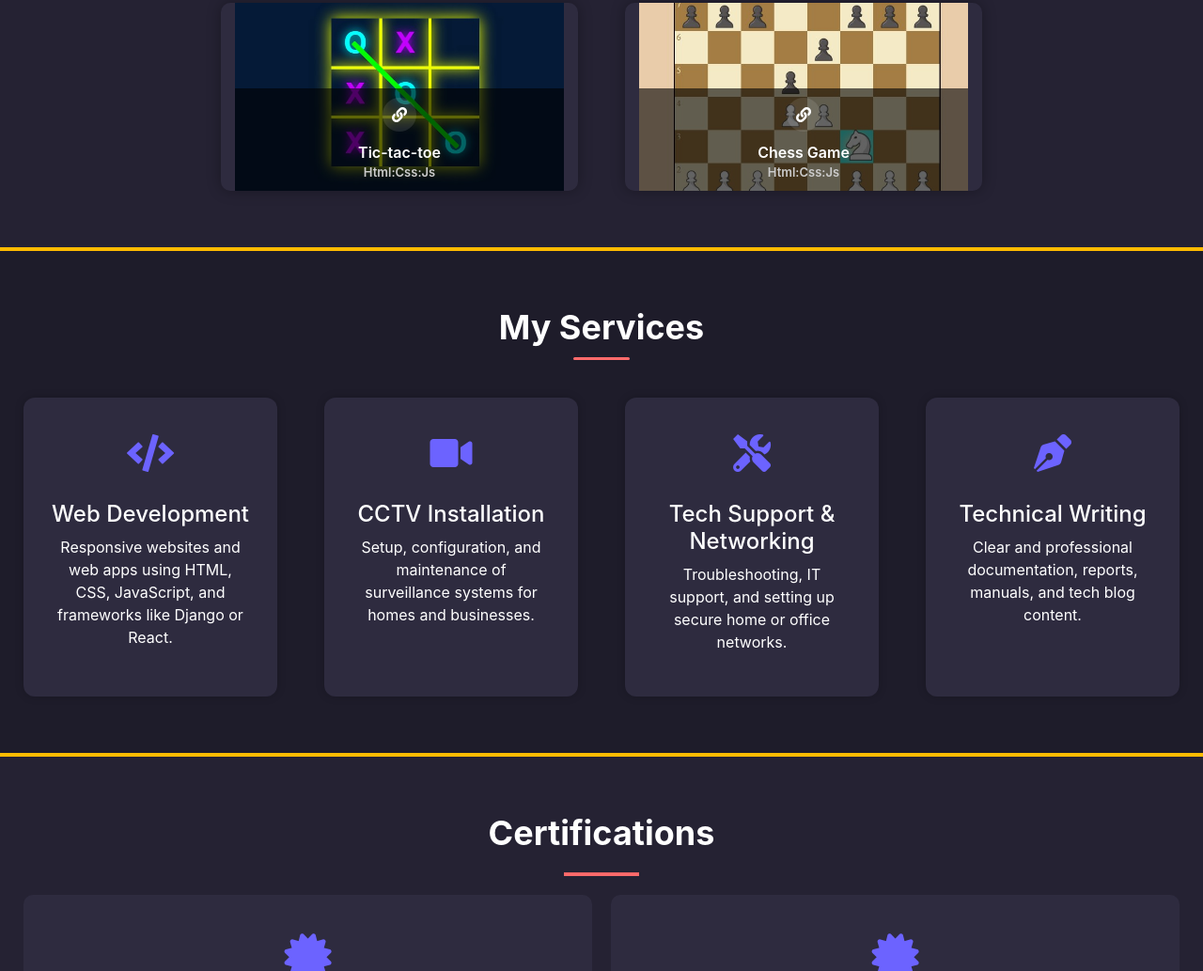
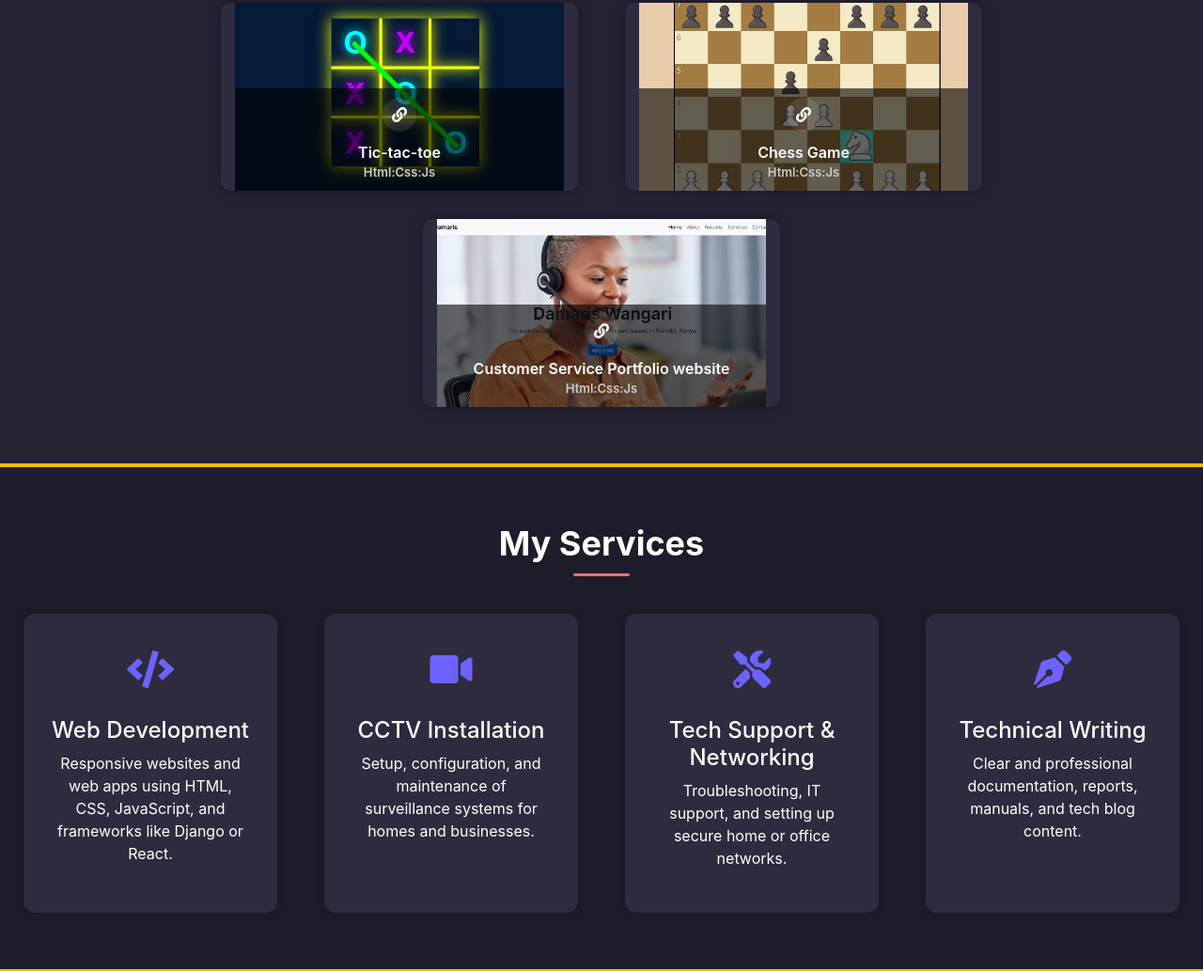
Before and after one commit to John-Waweru/John-Waweru.github.io, a plain HTML site: page index.html in a window 1280 px wide. Shown: the part 3033-4066 px from the top of the page at 94% size. Drawn offline with nearby package versions, Linux system fonts and the light colour scheme.

Commit message:
added new project

```diff
--- a/index.html
+++ b/index.html
@@ -255,6 +255,26 @@
           </div>
         </div>
 
+        <!-- Work Item 2 -->
+        <div class="col-lg-4 col-md-6 works-item web-des">
+          <div class="portfolio-wrap">
+            <img src="images/webpage.png" class="img-fluid" alt="Work 2">
+            <div class="portfolio-info">
+
+              <!-- Only the link icon now, centered -->
+              <a href="https://john-waweru.github.io/portfolio1/" target="_blank" class="link-details" title="View Project">
+                <i class="fa fa-link"></i>
+              </a>
+
+              <!-- Portfolio Title -->
+              <a class="portfolio-title" href="https://john-waweru.github.io/portfolio1/" target="_blank">
+                Customer Service Portfolio website <span>Html:Css:Js</span>
+              </a>
+
+            </div>
+          </div>
+        </div>
+
       </div>
     </div>
   </div>
```
